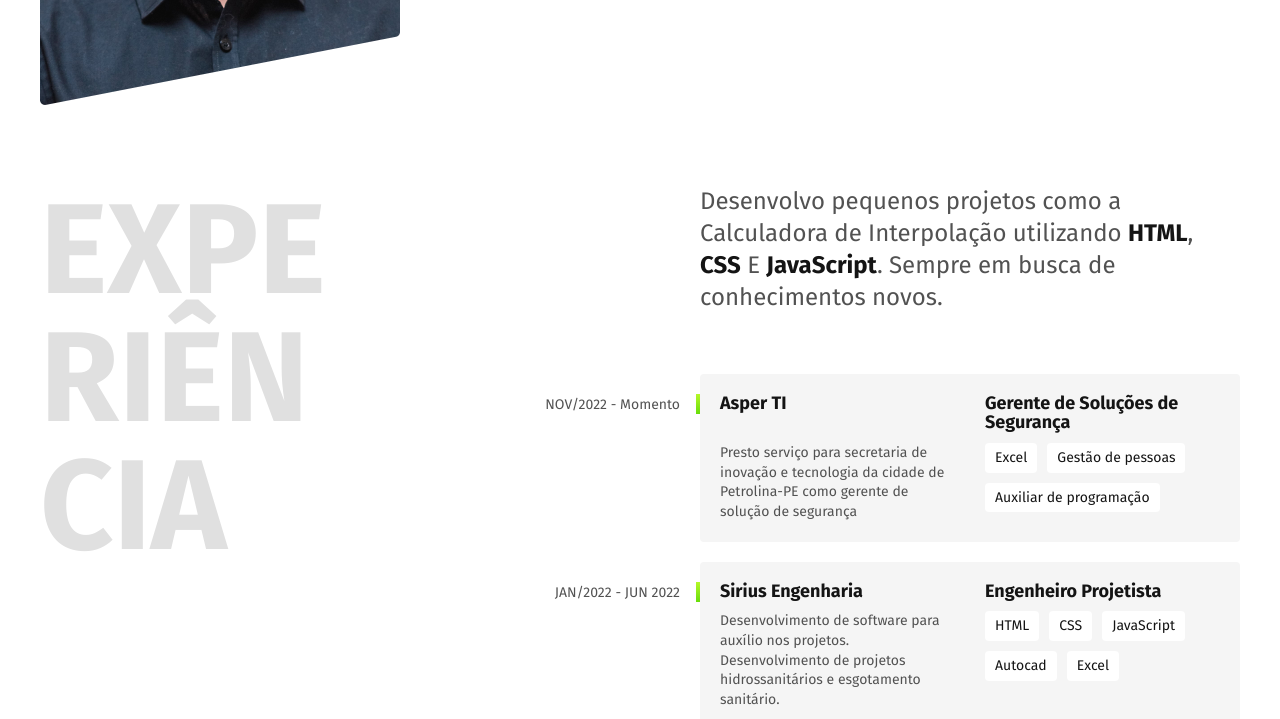
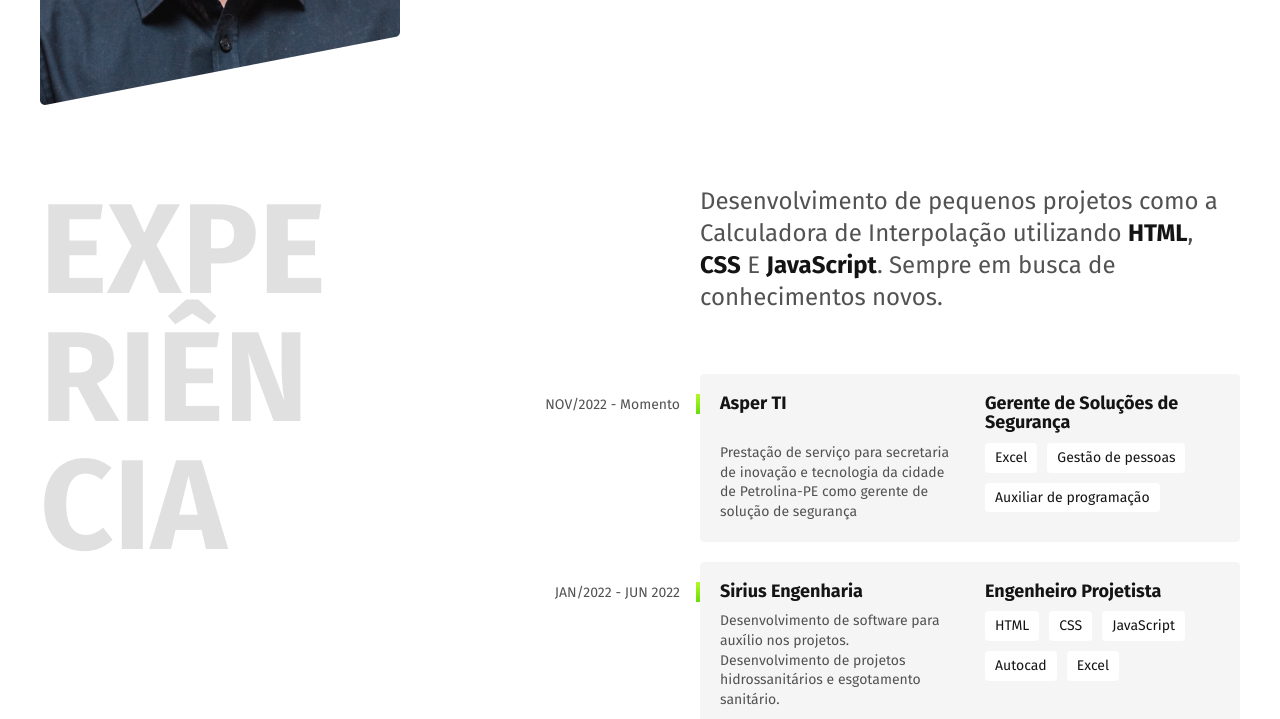
Before and after one commit to Matheus-AA/Matheus-AA.github.io, a plain HTML site: page index.html in a window 1280 px wide. Shown: the part 576-1295 px from the top of the page. Drawn offline with Linux system fonts and the light colour scheme.

Commit message:
Correcao texto xp

```diff
--- a/index.html
+++ b/index.html
@@ -35,13 +35,13 @@
   <section class="experiencia" id="experiencia" aria-label="Experiência">
     <h2 class="subtitulo">Experiência</h2>
     <div>
-      <p class="experiencia-texto">Desenvolvo pequenos projetos como a Calculadora de Interpolação utilizando <strong>HTML</strong>, <strong>CSS</strong> E <strong>JavaScript</strong>. Sempre em busca de conhecimentos novos.</p>
+      <p class="experiencia-texto">Desenvolvimento de pequenos projetos como a Calculadora de Interpolação utilizando <strong>HTML</strong>, <strong>CSS</strong> E <strong>JavaScript</strong>. Sempre em busca de conhecimentos novos.</p>
 
       <div class="empresa">
         <span class="empresa-ano">NOV/2022 - Momento</span>
         <h3 class="empresa-titulo">Asper TI</h3>
         <span class="empresa-titulo">Gerente de Soluções de Segurança</span>
-        <p class="empresa-texto">Presto serviço para secretaria de inovação e tecnologia da cidade de Petrolina-PE como gerente de solução de segurança</p>
+        <p class="empresa-texto">Prestação de serviço para secretaria de inovação e tecnologia da cidade de Petrolina-PE como gerente de solução de segurança</p>
         <ul class="empresa-habilidade">
           <li>Excel</li>
           <li>Gestão de pessoas</li>
```
